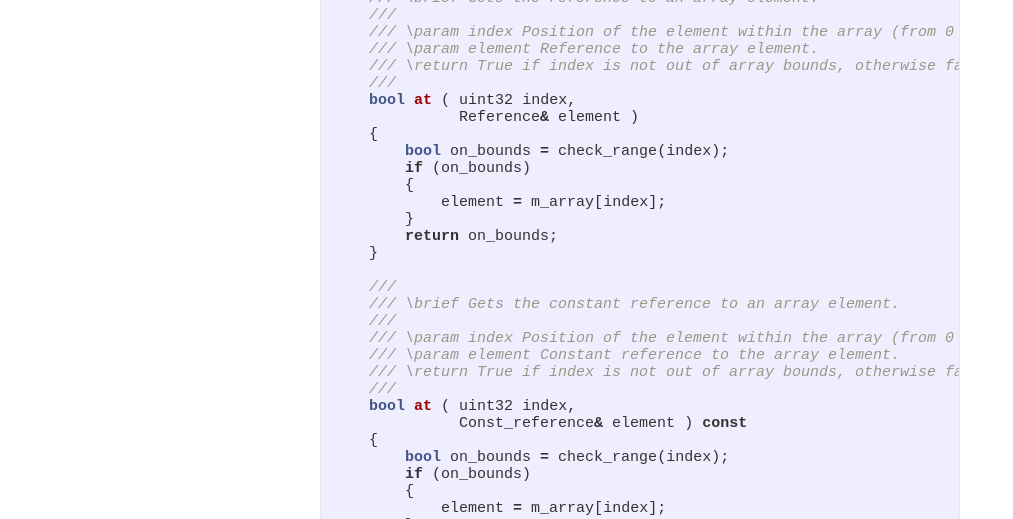
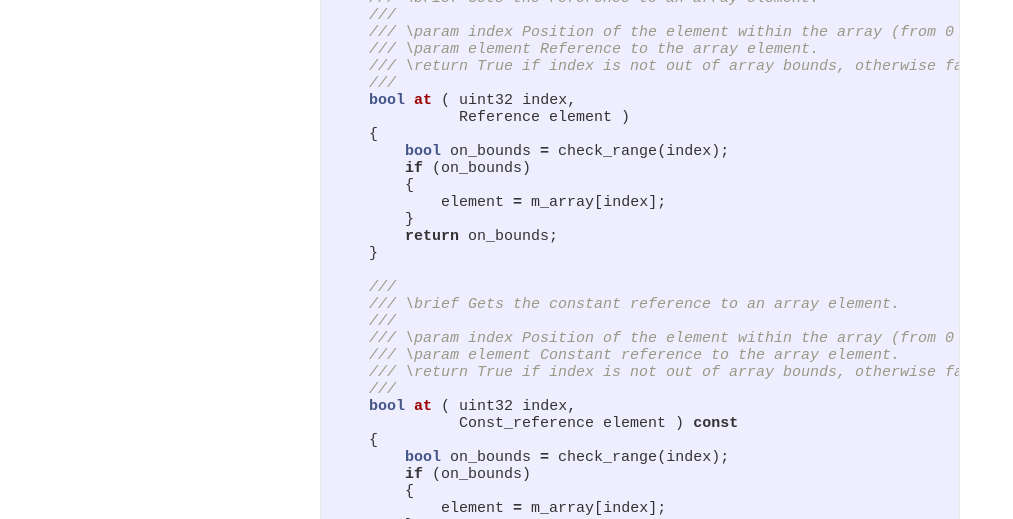
Before and after one commit to aafeijoo/aafeijoo.github.io, a Jekyll site: the page built from _posts/2014-05-30-jsf-av-array.markdown, in a window 1280 px wide and 900 px high, scrolled down 1334 px. Shown: the part 151-670 px from the top of the window, without its empty margins (0-1013 px from the left). Built offline with Jekyll 4.4.1, drawn with Linux system fonts in a browser that asks for light colours; some web fonts are replaced; Markdown is read by kramdown in place of the engine named in the settings.

```diff
--- a/_posts/2014-05-30-jsf-av-array.markdown
+++ b/_posts/2014-05-30-jsf-av-array.markdown
@@ -66,7 +66,7 @@ public:
     /// \return True if index is not out of array bounds, otherwise false.
     ///
     bool at ( uint32 index,
-              Reference& element )
+              Reference element )
     {
         bool on_bounds = check_range(index);
         if (on_bounds)
@@ -84,7 +84,7 @@ public:
     /// \return True if index is not out of array bounds, otherwise false.
     ///
     bool at ( uint32 index,
-              Const_reference& element ) const
+              Const_reference element ) const
     {
         bool on_bounds = check_range(index);
         if (on_bounds)
```
